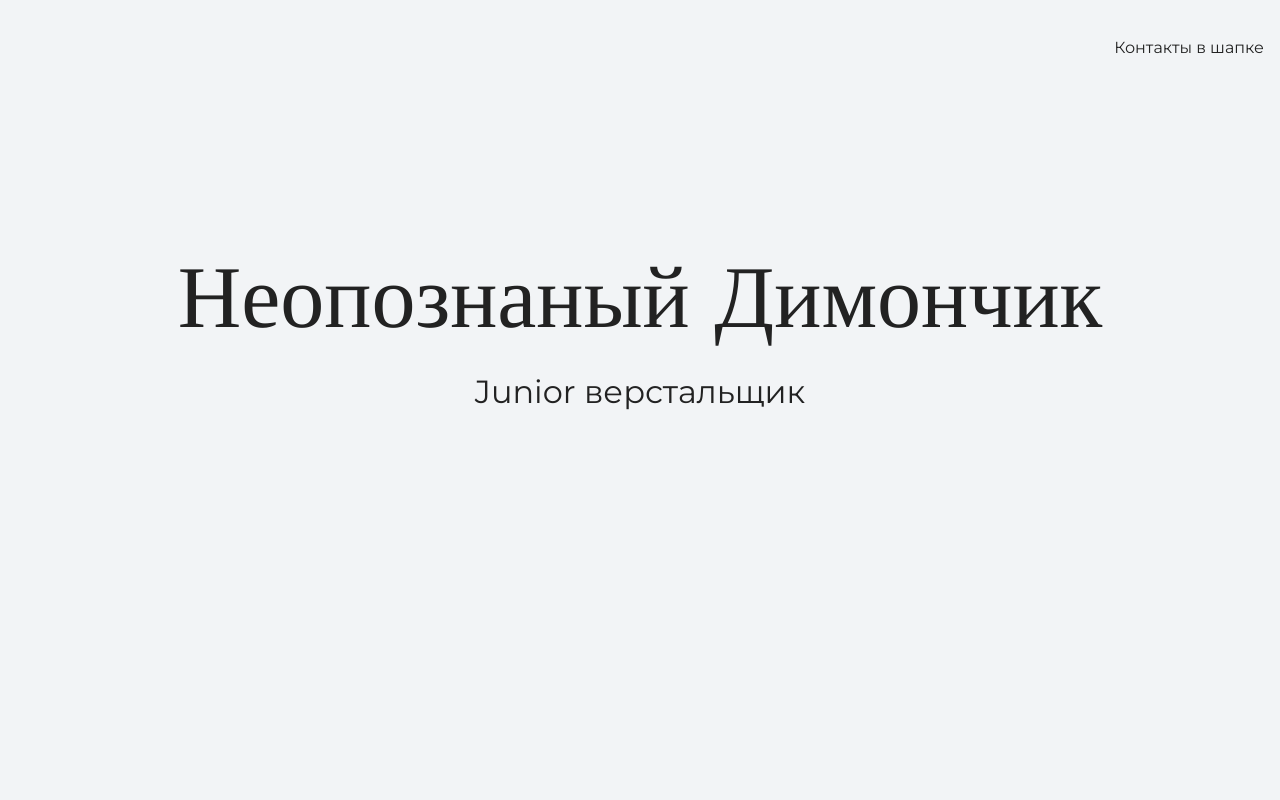
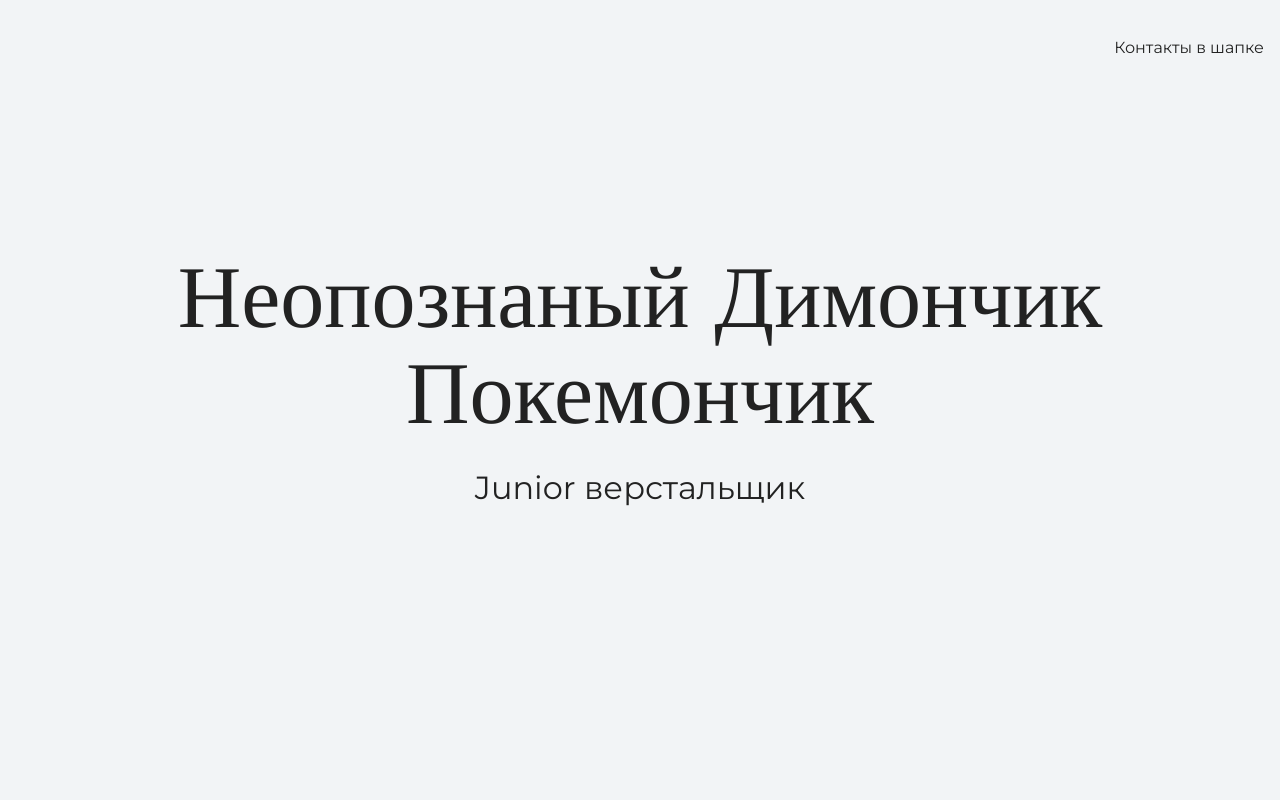
Before and after one commit to BoldDimon/ggg, a plain HTML site: page index.html in a window 1280 px wide. Shown: the top 800 px of the page. Drawn offline with nearby package versions, Linux system fonts and the light colour scheme.

Commit message:
МЕНЯЕТ ТЕКСТ

```diff
--- a/index.html
+++ b/index.html
@@ -16,7 +16,7 @@
 
     <section class="hero-image">
       <div class="container">
-      <h1 class="heading">Неопознаный Димончик</h1>
+      <h1 class="heading">Неопознаный Димончик Покемончик</h1>
       <p>Junior верстальщик</p>
     </div>
     </section>
```
